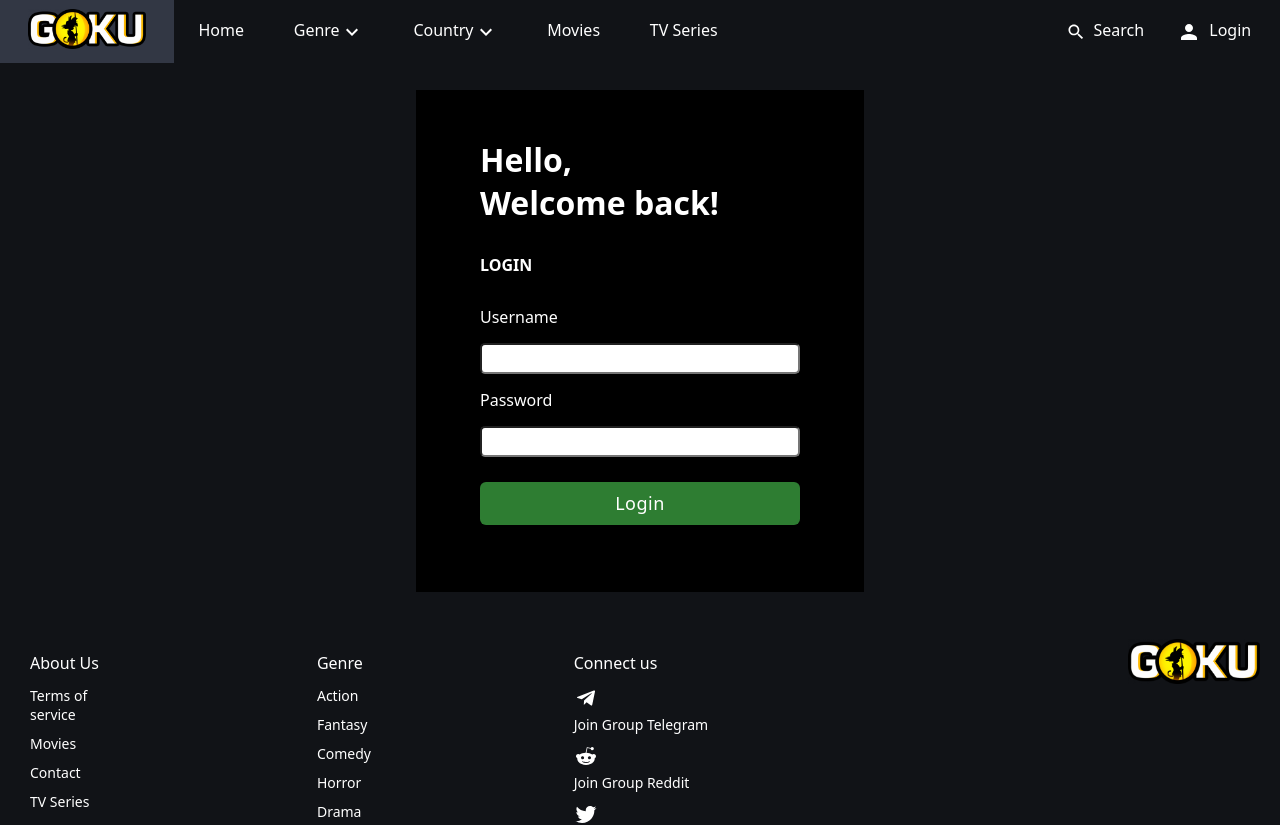
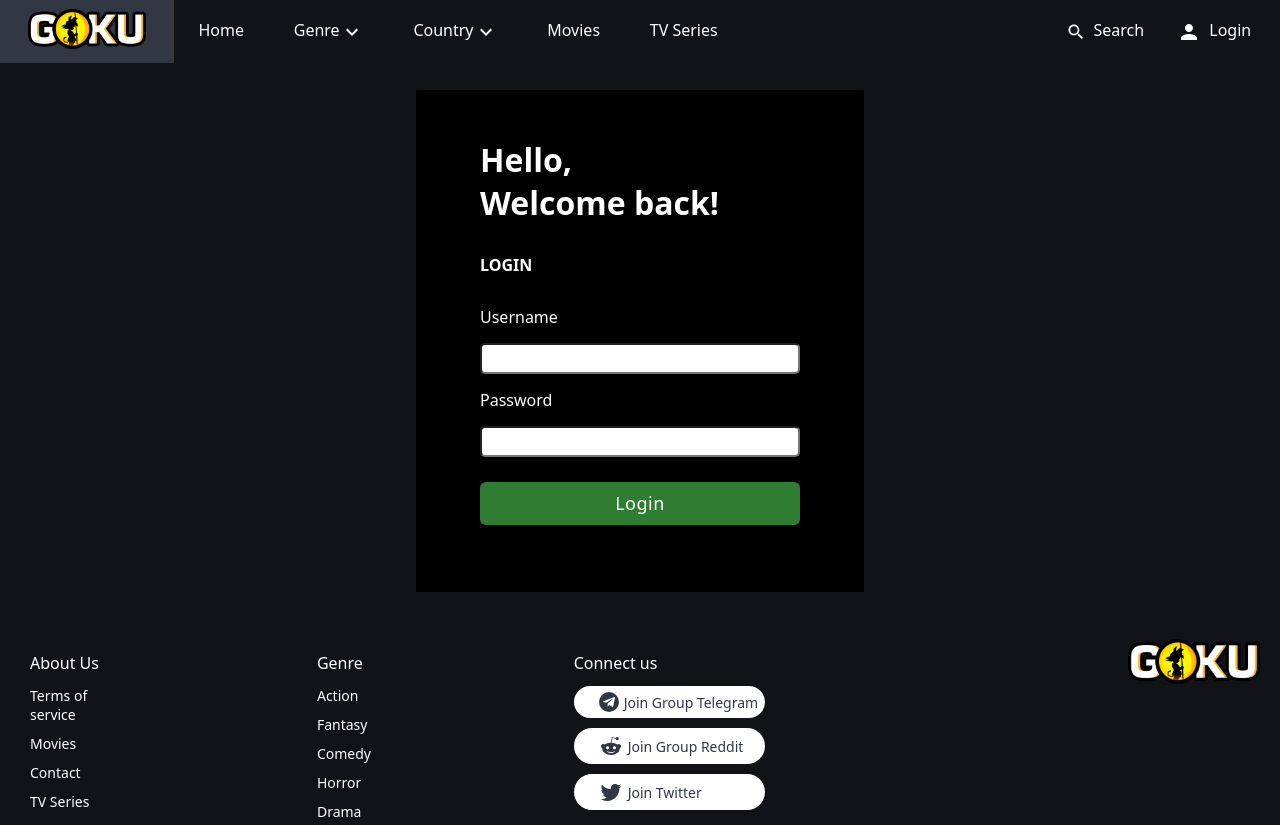
Before and after one commit to RiyazShaik-158/movies_searching, a React (Create React App) app: page /login in a window 1280 px wide. Shown: the top 825 px of the page. Built offline with nearby package versions, Linux system fonts and the light colour scheme.

Commit message:
stylesInFooterForConnectingIcons

```diff
--- a/src/components/Footer/Footer.js
+++ b/src/components/Footer/Footer.js
@@ -35,9 +35,11 @@ function Footer() {
           <div className='Footer_aboutDiv'>
             <h4>Connect us</h4>
             <div className='subMenu_inFooter_connections'>
-              <div><TelegramIcon/><p>Join Group Telegram</p></div>
-              <div><RedditIcon/><p>Join Group Reddit</p></div>
-              <div><TwitterIcon/><p>Join Twitter</p></div>
+              <div
+                className='connectingIconsDiv'
+              ><TelegramIcon className='telegramIcon'  /><p>Join Group Telegram</p></div>
+              <div className='connectingIconsDiv'><RedditIcon/><p>Join Group Reddit</p></div>
+              <div className='connectingIconsDiv'><TwitterIcon/><p>Join Twitter</p></div>
             </div>
 
           </div>
--- a/src/components/Footer/footer.scss
+++ b/src/components/Footer/footer.scss
@@ -63,8 +63,35 @@
                     flex-direction: column;
                     gap: 10px;
                     padding:0 10px;
+
+                    .connectingIconsDiv{
+                        display: flex;
+                        gap: 5px;
+                        align-items: center;
+                        // justify-content: center;
+                        // height: 15px;
+                        padding:6px ;
+                        padding-left: 25px;
+                        color: #323744;
+                        background-color: #fff;
+                        border-radius: 20px;
+
+                    }
+                    :hover{
+                        color: #fff;
+                        background-color:#e64d25 ;
+                    }
                     p{
                         font-size: 14px;
+                        font-weight: 500;
+                    }
+
+                    .telegramIcon{
+                        color: #fff;
+                        background-color: #323744;
+                        border-radius: 50%;
+                        padding: 2px;
+                        font-size: 16px;
                     }
                 }
             }
```
